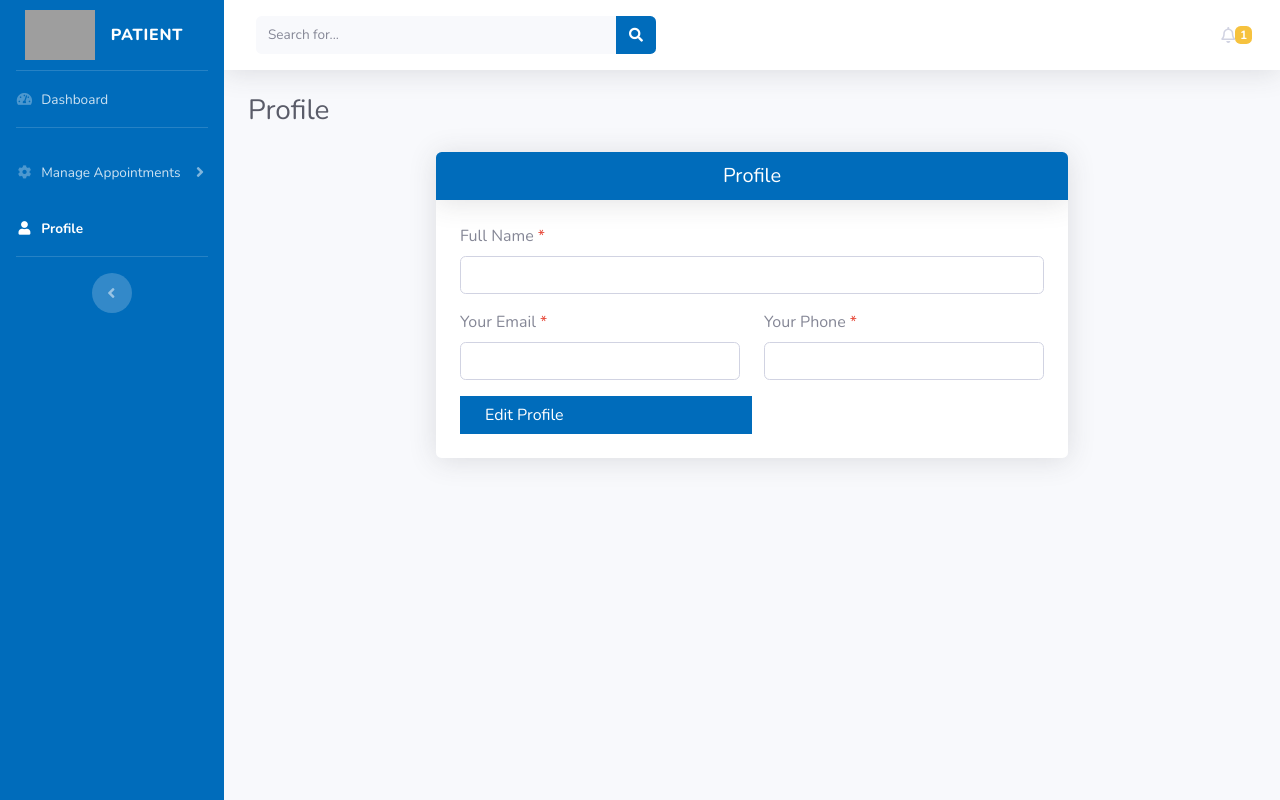
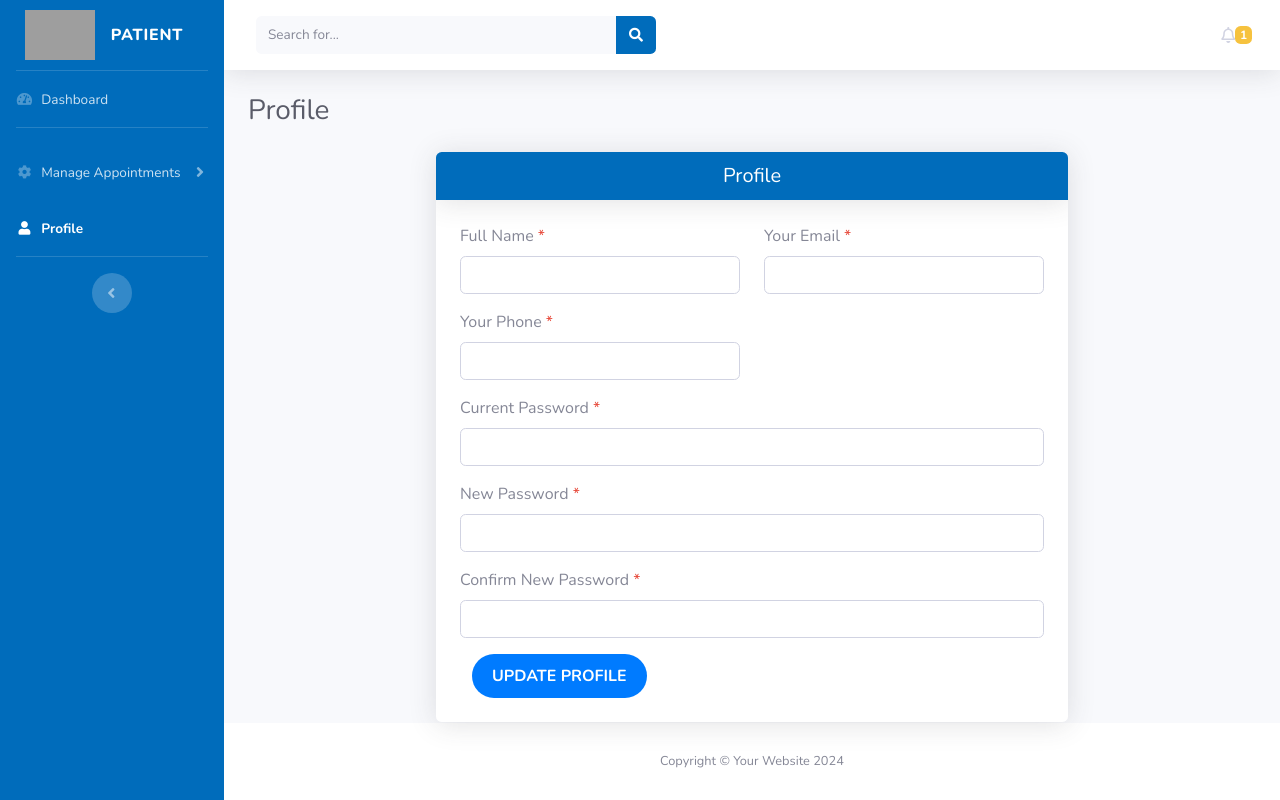
Before and after one commit to hezzion/appointment-booking-system, a PHP site: page /Patient/profile.php in a window 1280 px wide. Run offline with PHP 8.4, Linux system fonts and the light colour scheme; the visitor is signed in with stand-in values (Sample User, id 1); data comes from the database, SQL or seed files in the repository; data that the repository does not hold is empty; some libraries are stand-ins or nearby versions; grey boxes are pictures that could not be loaded.

Commit message:
user profile update

```diff
--- a/Admin/index.php
+++ b/Admin/index.php
@@ -238,12 +238,7 @@ aria-hidden="true">
                             <!-- Dropdown - User Information -->
                             <div class="dropdown-menu dropdown-menu-right shadow animated--grow-in"
                                 aria-labelledby="userDropdown">
-                                <a class="dropdown-item" href="#">
-                                    <i class="fas fa-user fa-sm fa-fw mr-2 text-gray-400"></i>
-                                    Profile
-                                </a>
 
-                                <div class="dropdown-divider"></div>
                                 <button class="dropdown-item" data-toggle="modal" data-target="#logoutModal">
                                     <i class="fas fa-sign-out-alt fa-sm fa-fw mr-2 text-gray-400"></i>
                                     Logout
--- a/Main/Patient/profile.php
+++ b/Main/Patient/profile.php
@@ -5,13 +5,14 @@ include("../../includes/db.php");
 
 if (!isset($_SESSION['user_id'])) {
     header("Location: ../login.php");
+    exit();
 }
 
 $user_id = $_SESSION["user_id"];
-$patient_sql = "SELECT * FROM users where id = '$user_id'";
+
+// Fetch current user details
+$patient_sql = "SELECT * FROM users WHERE id = '$user_id'";
 $patient_result = mysqli_query($conn, $patient_sql);
-
-// $name = $email = $phone = '';
 
 if (mysqli_num_rows($patient_result) > 0) {
     $row = mysqli_fetch_assoc($patient_result);
@@ -20,31 +21,53 @@ if (mysqli_num_rows($patient_result) > 0) {
     $phone = $row["phone"];
 }
 
+// Initialize error variables
+$error_message = "";
+$success_message = "";
+
 // Check if form submitted
 if ($_SERVER["REQUEST_METHOD"] == "POST") {
     // Retrieve form data
     $patientname = $_POST['patientname'];
     $email = $_POST['email'];
     $phone = $_POST['phone'];
+    $current_password = $_POST['current_password'];
+    $new_password = $_POST['new_password'];
+    $confirm_password = $_POST['confirm_password'];
 
     // Sanitize inputs to prevent SQL injection
     $patientname = mysqli_real_escape_string($conn, $patientname);
     $email = mysqli_real_escape_string($conn, $email);
     $phone = mysqli_real_escape_string($conn, $phone);
 
-    // Update query
-    $sql = "UPDATE users SET name = '$patientname', email = '$email', phone = '$phone' WHERE id = $user_id";
-    $patient_sql = "UPDATE patients SET patientname = '$patientname', email = '$email', phone = '$phone' WHERE user_id = $user_id";
+    // Check if passwords match
+    if ($new_password !== $confirm_password) {
+        $error_message = "New password and confirm password do not match.";
+    } else {
+        // Verify current password
+        $password_sql = "SELECT password FROM users WHERE id = '$user_id'";
+        $password_result = mysqli_query($conn, $password_sql);
+        $password_row = mysqli_fetch_assoc($password_result);
+        $hashed_password = $password_row['password'];
 
-    if ($conn->query($sql) === TRUE) {
-        if ($conn->query($sql) === TRUE) {
+        if (password_verify($current_password, $hashed_password)) {
+            // Hash new password
+            $hashed_new_password = password_hash($new_password, PASSWORD_DEFAULT);
+
+            // Update user details
+            $update_sql = "UPDATE users SET name = '$patientname', email = '$email', phone = '$phone', password = '$hashed_new_password' WHERE id = '$user_id'";
+
+            if ($conn->query($update_sql) === TRUE) {
+                $success_message = "Profile updated successfully.";
+                // Redirect to profile page to avoid form resubmission
                 header("Location: profile.php");
                 exit();
             } else {
-            echo "Error updating profile: " . $conn->error;
+                $error_message = "Error updating profile: " . $conn->error;
             }
         } else {
-        echo "Error updating profile: " . $conn->error;
+            $error_message = "Current password is incorrect.";
+        }
     }
 
     // Close database connection
@@ -52,87 +75,69 @@ if ($_SERVER["REQUEST_METHOD"] == "POST") {
 }
 ?>
 
-
-
 <!DOCTYPE html>
 <html lang="en">
 
 <head>
-
     <meta charset="utf-8" />
     <meta name="viewport" content="width=device-width, initial-scale=1.0">
     <title>Zion Patient</title>
     <!-- favicon -->
-            <link rel="icon"  href="../Patient/img/logo 1.png" type="image/png">
-
+    <link rel="icon" href="../Patient/img/logo 1.png" type="image/png">
     <!-- Custom fonts for this template-->
     <link href="vendor/fontawesome-free/css/all.min.css" rel="stylesheet" type="text/css">
-    <link
-        href="https://fonts.googleapis.com/css?family=Nunito:200,200i,300,300i,400,400i,600,600i,700,700i,800,800i,900,900i"
-        rel="stylesheet">
-
+    <link href="https://fonts.googleapis.com/css?family=Nunito:200,200i,300,300i,400,400i,600,600i,700,700i,800,800i,900,900i" rel="stylesheet">
     <!-- Custom styles for this template-->
     <link href="css/sb-admin-2.min.css" rel="stylesheet">
 </head>
+<style>
+    .btn-update-profile {
+        background-color: #007bff; /* Blue color */
+        color: white;
+        border-radius: 25px; /* Rounded corners */
+        font-weight: bold;
+        padding: 10px 20px;
+        border: none;
+        transition: background-color 0.3s, box-shadow 0.3s;
+        text-transform: uppercase;
+    }
+
+    .btn-update-profile:hover {
+        background-color: #0056b3; /* Darker blue */
+        box-shadow: 0px 4px 8px rgba(0, 0, 0, 0.2);
+        text-decoration: none;
+    }
+
+    .btn-update-profile:focus {
+        outline: none;
+    }
+</style>
+
 
 <body id="page-top">
-    <!-- Reason for Declining Modal -->
-<div class="modal fade" id="declineModal" tabindex="-1" role="dialog" aria-labelledby="declineModalLabel"
-aria-hidden="true">
-<div class="modal-dialog" role="document">
-    <div class="modal-content">
-        <div class="modal-header">
-            <h5 class="modal-title" id="declineModalLabel">Reason for Declining</h5>
-            <button class="close" type="button" data-dismiss="modal" aria-label="Close">
-                <span aria-hidden="true">×</span>
-            </button>
-        </div>
-        <div class="modal-body">
-            <form>
-                <div class="form-group">
-                    <label for="reason">Enter Reason:</label>
-                    <textarea class="form-control" id="reason" rows="4"></textarea>
-                </div>
-            </form>
-        </div>
-        <div class="modal-footer">
-            <button class="btn btn-secondary" type="button" data-dismiss="modal">Cancel</button>
-            <button class="btn btn-danger" type="button" id="submitDecline">Submit</button>
-        </div>
-    </div>
-</div>
-</div>
-
-
     <!-- Page Wrapper -->
     <div id="wrapper">
 
         <!-- Sidebar -->
         <ul class="navbar-nav bg-gradient sidebar sidebar-dark accordion" id="accordionSidebar" style="background-color: rgba(0, 108, 187, 1);color: white;">
-
             <!-- Sidebar - Brand -->
             <a class="sidebar-brand d-flex align-items-center justify-content-center" href="index.php">
-                <div class="sidebar-brand-icon ">
+                <div class="sidebar-brand-icon">
                     <img src="./img/logo 1.png" type="image/png" style="width: 70px; height: 50px;" alt="">
                 </div>
                 <div class="sidebar-brand-text mx-3">Patient</div>
             </a>
-
             <!-- Divider -->
             <hr class="sidebar-divider my-0">
-
             <!-- Nav Item - Dashboard -->
             <li class="nav-item">
                 <a class="nav-link" href="index.php">
                     <i class="fas fa-fw fa-tachometer-alt"></i>
                     <span>Dashboard</span></a>
             </li>
-
             <!-- Divider -->
             <hr class="sidebar-divider">
-
-            <!-- Nav Item - Pages Collapse Menu -->
-
+            <!-- Nav Item - Manage Appointments -->
             <li class="nav-item">
                 <a class="nav-link collapsed" href="#" data-toggle="collapse" data-target="#collapseThree"
                    aria-expanded="true" aria-controls="collapseThree">
@@ -141,13 +146,12 @@ aria-hidden="true">
                 </a>
                 <div id="collapseThree" class="collapse" aria-labelledby="headingTwo" data-parent="#accordionSidebar">
                     <div class="bg-white py-2 collapse-inner rounded">
-
-                            <a class="collapse-item" href="book_appointment.php">Book Appointment </a>
+                        <a class="collapse-item" href="book_appointment.php">Book Appointment</a>
                         <a class="collapse-item" href="view_appointment.php">View Appointment</a>
-
                     </div>
                 </div>
             </li>
+            <!-- Nav Item - Profile -->
             <li class="nav-item active">
                 <a class="nav-link" href="profile.php">
                     <i class="fas fa-fw fa-user"></i>
@@ -156,14 +160,11 @@ aria-hidden="true">
             </li>
             <!-- Divider -->
             <hr class="sidebar-divider d-none d-md-block">
-
-
             <!-- Sidebar Toggler (Sidebar) -->
             <div class="text-center d-none d-md-inline">
                 <button class="rounded-circle border-0" id="sidebarToggle"></button>
             </div>
         </ul>
-
         <!-- End of Sidebar -->
 
         <!-- Content Wrapper -->
@@ -174,15 +175,12 @@ aria-hidden="true">
 
                 <!-- Topbar -->
                 <nav class="navbar navbar-expand navbar-light bg-white topbar mb-4 static-top shadow">
-
                     <!-- Sidebar Toggle (Topbar) -->
                     <button id="sidebarToggleTop" class="btn btn-link d-md-none rounded-circle mr-3">
                         <i class="fa fa-bars"></i>
                     </button>
-
                     <!-- Topbar Search -->
-                    <form
-                        class="d-none d-sm-inline-block form-inline mr-auto ml-md-3 my-2 my-md-0 mw-100 navbar-search">
+                    <form class="d-none d-sm-inline-block form-inline mr-auto ml-md-3 my-2 my-md-0 mw-100 navbar-search">
                         <div class="input-group">
                             <input type="text" class="form-control bg-light border-0 small" placeholder="Search for..."
                                    aria-label="Search" aria-describedby="basic-addon2">
@@ -193,7 +191,6 @@ aria-hidden="true">
                             </div>
                         </div>
                     </form>
-
                     <!-- Topbar Navbar -->
                     <ul class="navbar-nav ml-auto">
                         <li class="nav-item dropdown">
@@ -204,35 +201,18 @@ aria-hidden="true">
                             <div class="dropdown-menu dropdown-menu-lg dropdown-menu-right">
                                 <span class="dropdown-item dropdown-header">1 Notifications</span>
                                 <div class="dropdown-divider"></div>
-
-
-                            <div class="dropdown-divider"></div>
                                 <a href="view_appointment.php" class="dropdown-item dropdown-footer">See All Notifications</a>
                             </div>
                         </li>
-
-                        <!-- Nav Item - Search Dropdown (Visible Only XS) -->
-                        <li class="nav-item dropdown no-arrow d-sm-none">
-                            <a class="nav-link dropdown-toggle" href="#" id="searchDropdown" role="button"
-                                data-toggle="dropdown" aria-haspopup="true" aria-expanded="false">
-                                <i class="fas fa-search fa-fw"></i>
-                            </a>
-
-                        <div class="topbar-divider d-none d-sm-block"></div>
-
-
-
                     </ul>
-
                 </nav>
                 <!-- End of Topbar -->
 
                 <!-- Begin Page Content -->
                 <div class="container-fluid">
-
                     <!-- Page Heading -->
                     <div class="d-sm-flex align-items-center justify-content-between mb-4">
-                        <h1 class="h3 mb-0 text-gray-800">Profile </h1>
+                        <h1 class="h3 mb-0 text-gray-800">Profile</h1>
                     </div>
 
                     <!-- Content Row -->
@@ -251,41 +231,72 @@ aria-hidden="true">
                                                     </a>
                                                 </li>
                                             </ul>
-
-                                        <div class="tab-content p-4" id="pills-tabContent">
-                                            <div class="tab-pane fade active show" id="pills-clinic" role="tabpanel" aria-labelledby="clinic-booking">
+                                            <div class="card-body p-4">
+                                                <?php if ($error_message): ?>
+                                                    <div class="alert alert-danger" role="alert">
+                                                        <?php echo htmlspecialchars($error_message); ?>
+                                                    </div>
+                                                <?php endif; ?>
+                                                <?php if ($success_message): ?>
+                                                    <div class="alert alert-success" role="alert">
+                                                        <?php echo htmlspecialchars($success_message); ?>
+                                                    </div>
+                                                <?php endif; ?>
+                                                <div class="tab-content" id="pills-tabContent">
+                                                    <div class="tab-pane fade show active" id="pills-clinic">
                                                         <div class="row">
-                                                        <div class="col-lg-12">
+                                                            <div class="col-md-6">
                                                                 <div class="mb-3">
                                                                     <label for="name2" class="form-label">Full Name <span class="text-danger">*</span></label>
-                                                                <input name="patientname" id="name2" type="text" class="form-control" value="<?php echo $name ?>" />
+                                                                    <input name="patientname" id="name2" type="text" class="form-control" value="<?php echo htmlspecialchars($name); ?>" />
                                                                 </div>
                                                             </div><!--end col-->
-
-
 
                                                             <div class="col-md-6">
                                                                 <div class="mb-3">
                                                                     <label for="email2" class="form-label">Your Email <span class="text-danger">*</span></label>
-                                                                <input name="email" id="email2" type="email" class="form-control" value="<?php echo $email ?>" />
+                                                                    <input name="email" id="email2" type="email" class="form-control" value="<?php echo htmlspecialchars($email); ?>" />
                                                                 </div>
                                                             </div><!--end col-->
 
                                                             <div class="col-md-6">
                                                                 <div class="mb-3">
                                                                     <label for="phone2" class="form-label">Your Phone <span class="text-danger">*</span></label>
-                                                                <input name="phone" id="phone2" type="tel" class="form-control" value="<?php echo $phone ?>" />
+                                                                    <input name="phone" id="phone2" type="tel" class="form-control" value="<?php echo htmlspecialchars($phone); ?>" />
                                                                 </div>
                                                             </div><!--end col-->
 
-
-                                                        </div><!--end row-->
-                                                        <div class="col-lg-6" style="background-color: rgba(0, 108, 187, 1);color: white;">
-                                                        <div class="d-grid">
-                                                            <button type="submit" href="index.php" class="btn btn" style="color: white;">Edit Profile</button>
+                                                            <!-- Password Change Section -->
+                                                            <div class="col-md-12">
+                                                                <div class="mb-3">
+                                                                    <label for="current_password" class="form-label">Current Password <span class="text-danger">*</span></label>
+                                                                    <input name="current_password" id="current_password" type="password" class="form-control" required />
                                                                 </div>
                                                             </div><!--end col-->
 
+                                                            <div class="col-md-12">
+                                                                <div class="mb-3">
+                                                                    <label for="new_password" class="form-label">New Password <span class="text-danger">*</span></label>
+                                                                    <input name="new_password" id="new_password" type="password" class="form-control" required />
+                                                                </div>
+                                                            </div><!--end col-->
+
+                                                            <div class="col-md-12">
+                                                                <div class="mb-3">
+                                                                    <label for="confirm_password" class="form-label">Confirm New Password <span class="text-danger">*</span></label>
+                                                                    <input name="confirm_password" id="confirm_password" type="password" class="form-control" required />
+                                                                </div>
+                                                            </div><!--end col-->
+                                                        </div><!--end row-->
+
+
+                                                        <div class="col-lg-6">
+                                                            <div class="d-grid">
+                                                                <button type="submit" class="btn btn-update-profile">Update Profile</button>
+                                                            </div>
+                                                        </div><!--end col-->
+                                                        <!--end col-->
+                                                    </div>
                                                 </div>
                                             </div>
                                         </div>
@@ -294,20 +305,21 @@ aria-hidden="true">
                             </div>
                         </section>
                     </form>
-
-
-
-
-          </div>
-                    <!-- Content Row -->
-
-
-
                 </div>
                 <!-- /.container-fluid -->
 
             </div>
+            <!-- End of Main Content -->
 
+            <!-- Footer -->
+            <footer class="sticky-footer bg-white">
+                <div class="container my-auto">
+                    <div class="copyright text-center my-auto">
+                        <span>Copyright &copy; Your Website 2024</span>
+                    </div>
+                </div>
+            </footer>
+            <!-- End of Footer -->
 
         </div>
         <!-- End of Content Wrapper -->
@@ -320,61 +332,13 @@ aria-hidden="true">
         <i class="fas fa-angle-up"></i>
     </a>
 
-    <!-- Logout Modal-->
-    <div class="modal fade" id="logoutModal" tabindex="-1" role="dialog" aria-labelledby="exampleModalLabel"
-        aria-hidden="true">
-        <div class="modal-dialog" role="document">
-            <div class="modal-content">
-                <div class="modal-header">
-                    <h5 class="modal-title" id="exampleModalLabel">Ready to Leave?</h5>
-                    <button class="close" type="button" data-dismiss="modal" aria-label="Close">
-                        <span aria-hidden="true">&times;</span>
-                    </button>
-                </div>
-                <div class="modal-body">Select "Logout" below if you are ready to end your current session.</div>
-                <div class="modal-footer">
-                    <button class="btn btn-secondary" type="button" data-dismiss="modal">Cancel</button>
-                    <a class="btn btn-primary" href="../login.php">Logout</a>
-                </div>
-            </div>
-        </div>
-    </div>
-    <script>
-        // Function to handle the decline submission
-        function submitDecline() {
-            var reason = document.getElementById('reason').value;
-            // TODO: Perform necessary actions with the reason (e.g., send it to the server)
-
-            // Close the modal
-            $('#declineModal').modal('hide');
-        }
-    </script>
-
     <!-- Bootstrap core JavaScript-->
     <script src="vendor/jquery/jquery.min.js"></script>
     <script src="vendor/bootstrap/js/bootstrap.bundle.min.js"></script>
-
     <!-- Core plugin JavaScript-->
     <script src="vendor/jquery-easing/jquery.easing.min.js"></script>
-
     <!-- Custom scripts for all pages-->
     <script src="js/sb-admin-2.min.js"></script>
-
-    <!-- Page level plugins -->
-    <script src="vendor/chart.js/Chart.min.js"></script>
-
-    <!-- Page level custom scripts -->
-    <script src="js/demo/chart-area-demo.js"></script>
-    <script src="js/demo/chart-pie-demo.js"></script>
-    </script>
-    <script src="../assets/libs/js-datepicker/datepicker.min.js"></script>
-    <script src="../assets/libs/feather-icons/feather.min.js"></script>
-    <!-- Main Js -->
-    <!-- JAVASCRIPT -->
-    <script src="../assets/libs/bootstrap/js/bootstrap.bundle.min.js"></script>
-    <script src="../assets/js/plugins.init.js"></script>
-    <script src="../assets/js/app.js"></script>
-
 
 </body>
 
```
Lines whose indentation alone changed are shown as unchanged.
